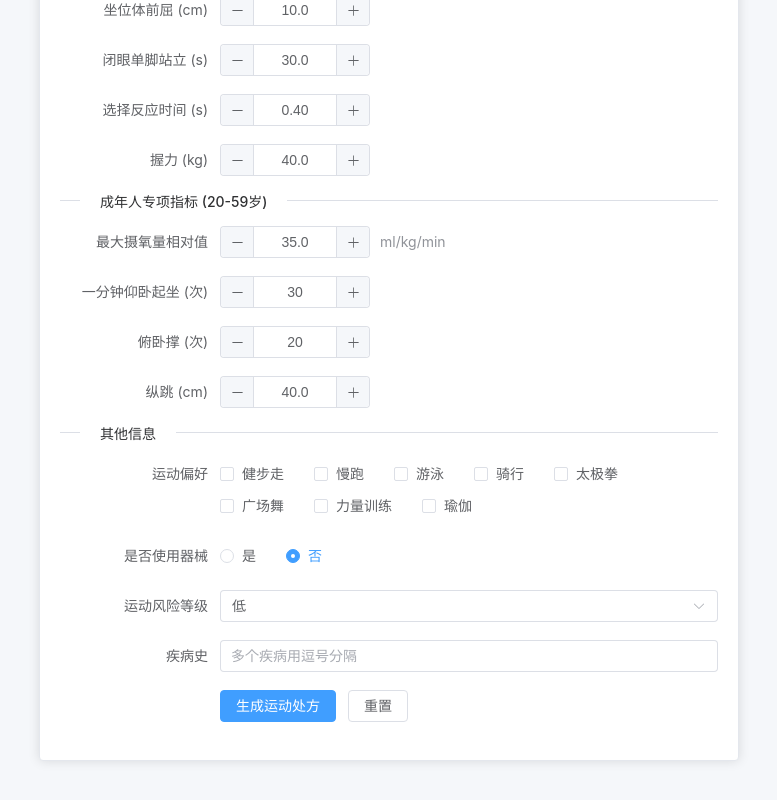
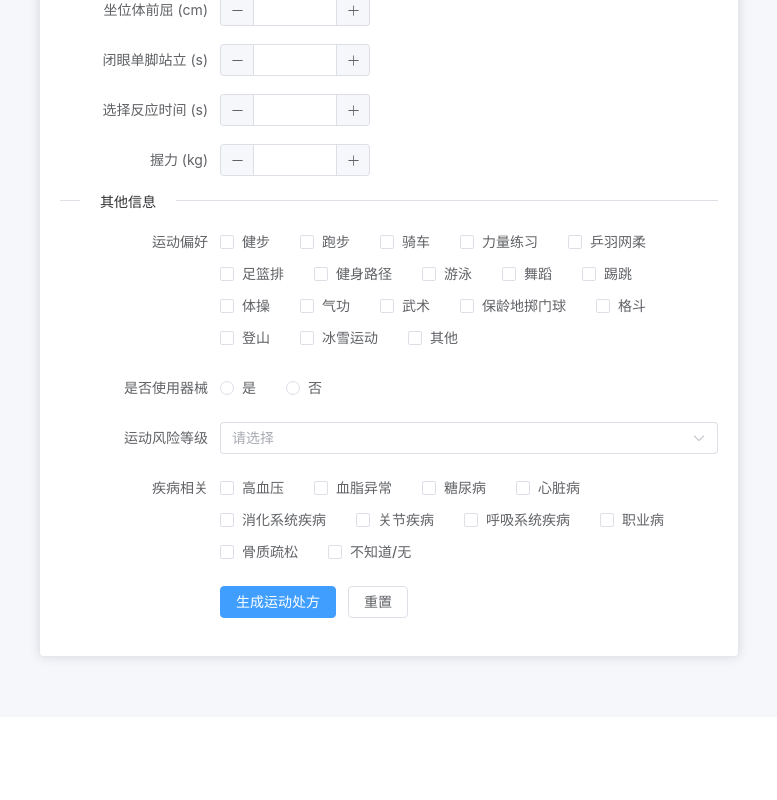
Before and after one commit to UnderHear/Health-Assessment-System, a Vue app in the folder frontend/: page / in a window 1280 px wide. Shown: the part 702-1502 px from the top of the page, without its empty margins (251-1028 px from the left). After the commit the page ends 1419 px from the top, so only its background shows below. Built offline with nearby package versions, Linux system fonts and the light colour scheme; sample sign-in values are in the browser's storage.

Commit message:
修改表格部分提交

```diff
--- a/frontend/src/views/HomeView.vue
+++ b/frontend/src/views/HomeView.vue
@@ -43,6 +43,7 @@
 
               <el-form-item label="BMI (kg/m²)">
                 <el-input-number v-model="calculatedBMI" :min="10" :max="50" :precision="1" disabled />
+                <span class="unit-text">自动计算</span>
               </el-form-item>
 
               <el-form-item label="体脂率 (%)">
@@ -111,15 +112,31 @@
 
               <el-form-item label="运动偏好">
                 <el-checkbox-group v-model="form.exercise_preferences" :max="2">
-                  <el-checkbox label="健步走">健步走</el-checkbox>
-                  <el-checkbox label="慢跑">慢跑</el-checkbox>
+                  <el-checkbox label="健步">健步</el-checkbox>
+                  <el-checkbox label="跑步">跑步</el-checkbox>
+                  <el-checkbox label="骑车">骑车</el-checkbox>
+                  <el-checkbox label="力量练习">力量练习</el-checkbox>
+                  <el-checkbox label="乒羽网柔">乒羽网柔</el-checkbox>
+                  <el-checkbox label="足篮排">足篮排</el-checkbox>
+                  <el-checkbox label="健身路径">健身路径</el-checkbox>
                   <el-checkbox label="游泳">游泳</el-checkbox>
-                  <el-checkbox label="骑行">骑行</el-checkbox>
-                  <el-checkbox label="太极拳">太极拳</el-checkbox>
-                  <el-checkbox label="广场舞">广场舞</el-checkbox>
-                  <el-checkbox label="力量训练">力量训练</el-checkbox>
-                  <el-checkbox label="瑜伽">瑜伽</el-checkbox>
+                  <el-checkbox label="舞蹈">舞蹈</el-checkbox>
+                  <el-checkbox label="踢跳">踢跳</el-checkbox>
+                  <el-checkbox label="体操">体操</el-checkbox>
+                  <el-checkbox label="气功">气功</el-checkbox>
+                  <el-checkbox label="武术">武术</el-checkbox>
+                  <el-checkbox label="保龄地掷门球">保龄地掷门球</el-checkbox>
+                  <el-checkbox label="格斗">格斗</el-checkbox>
+                  <el-checkbox label="登山">登山</el-checkbox>
+                  <el-checkbox label="冰雪运动">冰雪运动</el-checkbox>
+                  <el-checkbox label="其他">其他</el-checkbox>
                 </el-checkbox-group>
+                <el-input
+                  v-if="form.exercise_preferences.includes('其他')"
+                  v-model="otherExercisePreference"
+                  placeholder="请输入其他运动偏好"
+                  class="other-input"
+                />
               </el-form-item>
 
               <el-form-item label="是否使用器械">
@@ -137,8 +154,19 @@
                 </el-select>
               </el-form-item>
 
-              <el-form-item label="疾病史">
-                <el-input v-model="diseasesInput" placeholder="多个疾病用逗号分隔" />
+              <el-form-item label="疾病相关">
+                <el-checkbox-group v-model="form.diseases">
+                  <el-checkbox label="高血压">高血压</el-checkbox>
+                  <el-checkbox label="血脂异常">血脂异常</el-checkbox>
+                  <el-checkbox label="糖尿病">糖尿病</el-checkbox>
+                  <el-checkbox label="心脏病">心脏病</el-checkbox>
+                  <el-checkbox label="消化系统疾病">消化系统疾病</el-checkbox>
+                  <el-checkbox label="关节疾病">关节疾病</el-checkbox>
+                  <el-checkbox label="呼吸系统疾病">呼吸系统疾病</el-checkbox>
+                  <el-checkbox label="职业病">职业病</el-checkbox>
+                  <el-checkbox label="骨质疏松">骨质疏松</el-checkbox>
+                  <el-checkbox label="不知道/无">不知道/无</el-checkbox>
+                </el-checkbox-group>
               </el-form-item>
 
               <el-form-item>
@@ -163,30 +191,30 @@
 
 const router = useRouter()
 const loading = ref(false)
-const diseasesInput = ref('')
+const otherExercisePreference = ref('')
 
 const form = reactive({
-  age: 30,
-  gender: '男',
+  age: null,
+  gender: '',
   name: '',
-  height: 170,
-  weight: 65,
-  bmi: 22.5,
-  body_fat_rate: 18,
-  vital_capacity: 3500,
-  sit_and_reach: 10,
-  single_leg_stand: 30,
-  reaction_time: 0.4,
-  grip_strength: 40,
-  max_oxygen_uptake: 35,
-  sit_ups_per_minute: 30,
-  push_ups: 20,
-  vertical_jump: 40,
+  height: null,
+  weight: null,
+  bmi: null,
+  body_fat_rate: null,
+  vital_capacity: null,
+  sit_and_reach: null,
+  single_leg_stand: null,
+  reaction_time: null,
+  grip_strength: null,
+  max_oxygen_uptake: null,
+  sit_ups_per_minute: null,
+  push_ups: null,
+  vertical_jump: null,
   high_knees_2min: null,
   sit_to_stand_30s: null,
   exercise_preferences: [],
-  uses_equipment: false,
-  exercise_risk_level: '低',
+  uses_equipment: null,
+  exercise_risk_level: '',
   diseases: []
 })
 
@@ -195,7 +223,7 @@
     const heightInMeters = form.height / 100
     return Number((form.weight / (heightInMeters * heightInMeters)).toFixed(1))
   }
-  return 0
+  return null
 })
 
 // Watch for BMI changes to update form.bmi
@@ -208,8 +236,13 @@
 }
 
 const submitForm = async () => {
-  if (form.exercise_preferences.length !== 2) {
-    ElMessage.warning('请选择且只选择2项运动偏好')
+  if (form.exercise_preferences.length === 0) {
+    ElMessage.warning('请选择1-2项运动偏好')
+    return
+  }
+
+  if (form.exercise_preferences.includes('其他') && !otherExercisePreference.value.trim()) {
+    ElMessage.warning('请填写其他运动偏好内容')
     return
   }
 
@@ -222,7 +255,6 @@
 
   loading.value = true
   try {
-    form.diseases = diseasesInput.value ? diseasesInput.value.split(/[,，]/).map(s => s.trim()).filter(s => s) : []
 
     // 构建符合 Java 后端 UserProfile 实体的驼峰格式数据
     const profileData = {
@@ -243,7 +275,12 @@
       verticalJump: form.vertical_jump,
       highKnees2min: form.high_knees_2min,
       sitToStand30s: form.sit_to_stand_30s,
-      exercisePreferences: form.exercise_preferences.join(','),
+      exercisePreferences: form.exercise_preferences.map(pref => {
+        if (pref === '其他') {
+          return otherExercisePreference.value ? `其他(${otherExercisePreference.value.trim()})` : '其他'
+        }
+        return pref
+      }).join(','),
       usesEquipment: form.uses_equipment,
       exerciseRiskLevel: form.exercise_risk_level,
       diseases: form.diseases.join(',')
@@ -274,30 +311,30 @@
 }
 
 const resetForm = () => {
-  // Reset form to default values
-  form.age = 30
-  form.gender = '男'
+  // Reset form to empty values
+  form.age = null
+  form.gender = ''
   form.name = ''
-  form.height = 170
-  form.weight = 65
-  form.bmi = 22.5
-  form.body_fat_rate = 18
-  form.vital_capacity = 3500
-  form.sit_and_reach = 10
-  form.single_leg_stand = 30
-  form.reaction_time = 0.4
-  form.grip_strength = 40
-  form.max_oxygen_uptake = 35
-  form.sit_ups_per_minute = 30
-  form.push_ups = 20
-  form.vertical_jump = 40
+  form.height = null
+  form.weight = null
+  form.bmi = null
+  form.body_fat_rate = null
+  form.vital_capacity = null
+  form.sit_and_reach = null
+  form.single_leg_stand = null
+  form.reaction_time = null
+  form.grip_strength = null
+  form.max_oxygen_uptake = null
+  form.sit_ups_per_minute = null
+  form.push_ups = null
+  form.vertical_jump = null
   form.high_knees_2min = null
   form.sit_to_stand_30s = null
   form.exercise_preferences = []
-  form.uses_equipment = false
-  form.exercise_risk_level = '低'
+  form.uses_equipment = null
+  form.exercise_risk_level = ''
   form.diseases = []
-  diseasesInput.value = ''
+  otherExercisePreference.value = ''
 }
 </script>
 
@@ -467,4 +504,8 @@
 .empty-state {
   padding: 60px 0;
 }
+.other-input {
+  margin-top: 10px;
+  max-width: 240px;
+}
 </style>
```
